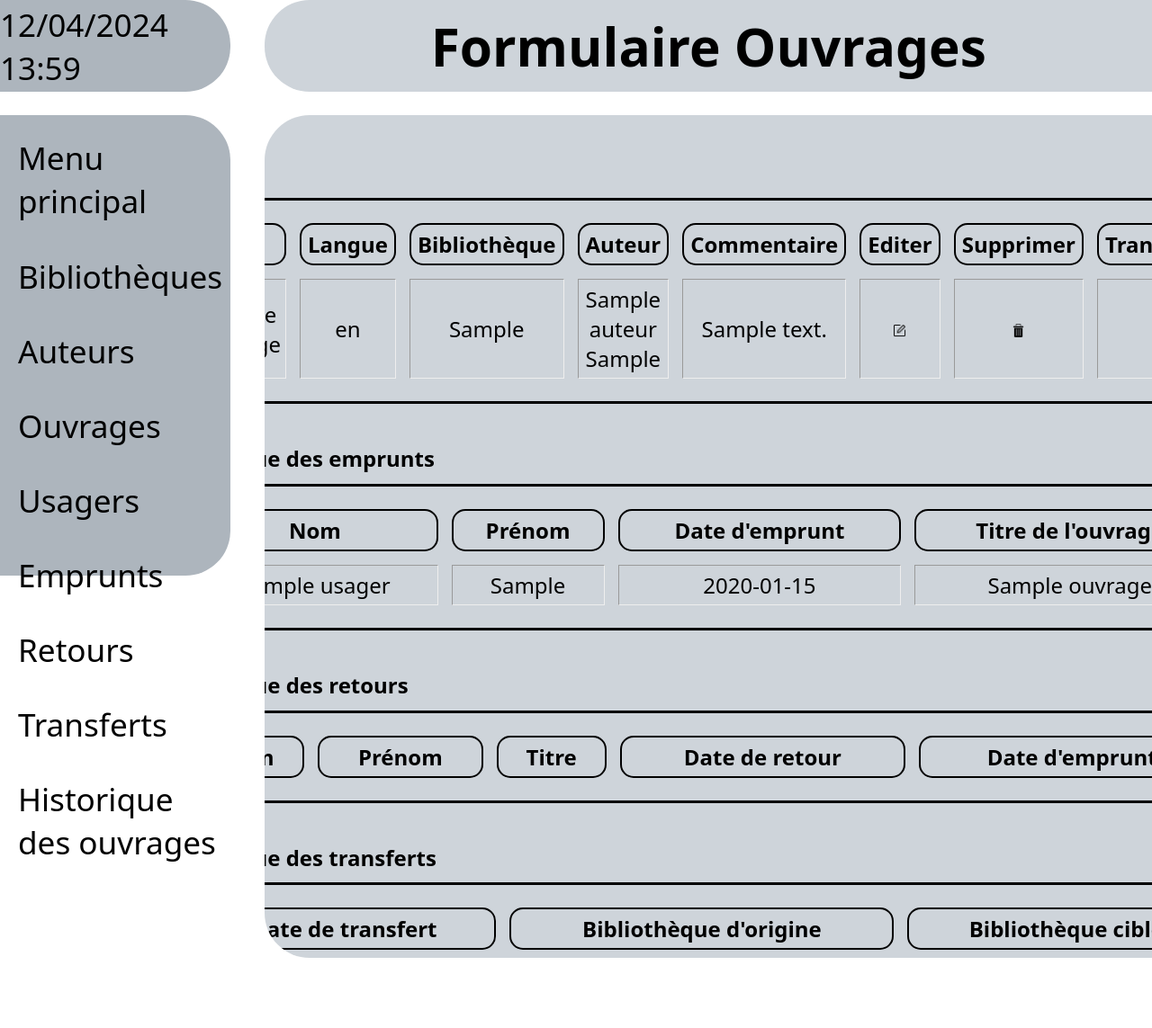
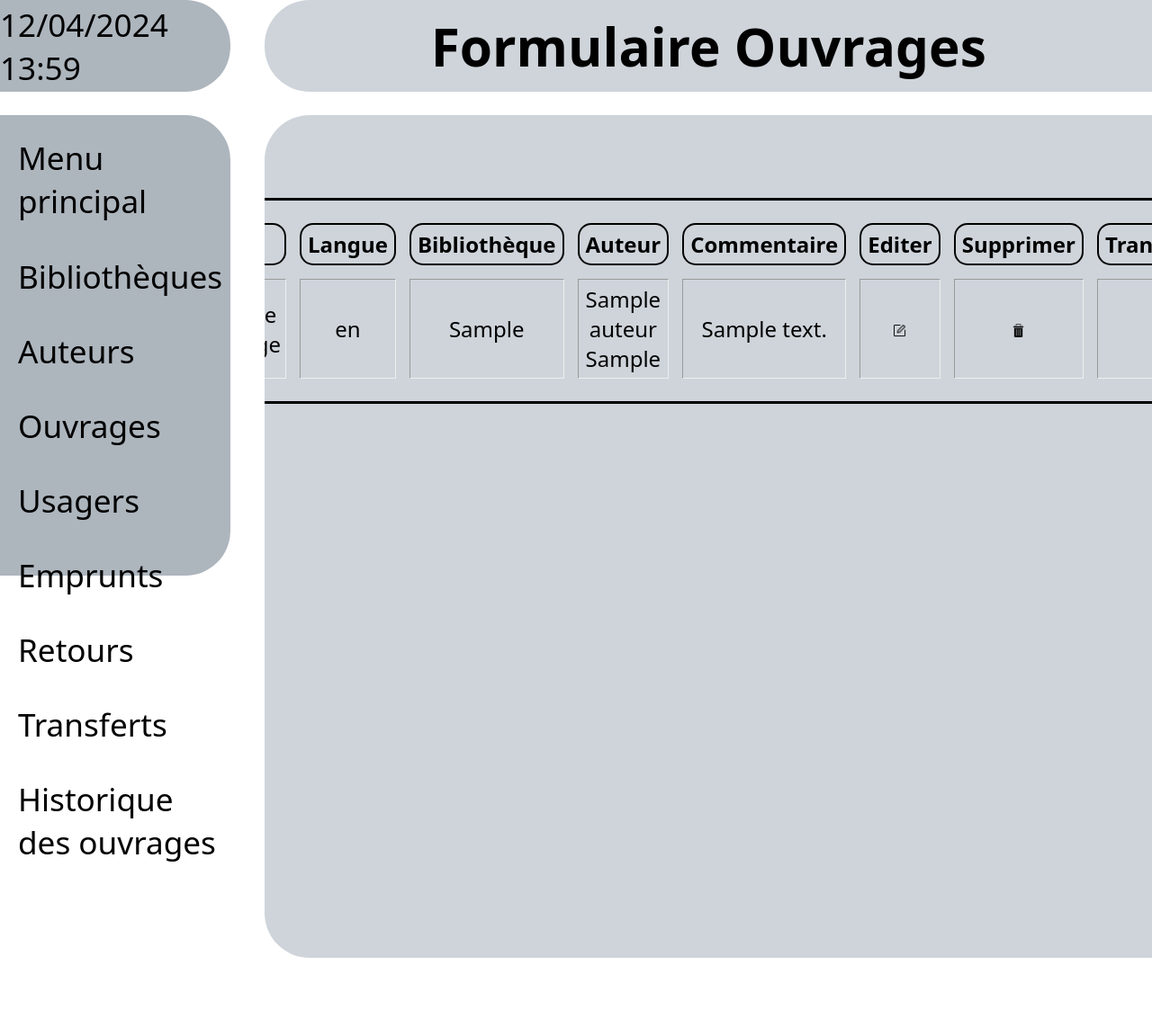
Before and after one commit to TusseauElouan/GrosProjetSaMere, a PHP site: page /Pages/Ouvrages/ouvrages_01.php in a window 1280 px wide. Shown: the top 1143 px of the page at 90% size. Run offline with PHP 8.4, Linux system fonts and the light colour scheme; tables that the repository leaves empty hold one stand-in row (values such as "Sample post"); lists and menus that the app fills with data are empty.

Commit message:
Update ouvrages_01.php

```diff
--- a/Pages/Ouvrages/ouvrages_01.php
+++ b/Pages/Ouvrages/ouvrages_01.php
@@ -90,66 +90,6 @@ if (isset($_REQUEST['type'])) {
                         }
                     ?>
                 </table><br /><br />
-                <h2>Historique des emprunts</h2>
-                <table  class="tableau-liste" border="1" cellpadding="5px 7px">
-                    <tr>
-                        <th>Nom</th>
-                        <th>Prénom</th>
-                        <th>Date d'emprunt</th>
-                        <th>Titre de l'ouvrage</th>
-                    </tr>
-                    <?php
-                        $sql_emprunts = "SELECT e.date_emprunt, u.nom_usager, u.prenom_usager, o.titre_ouvrage
-                                        FROM emprunt e
-                                        JOIN usager u ON e.numero_usager = u.numero_usager
-                                        JOIN ouvrage o ON e.numero_ouvrage = o.numero_ouvrage";
-                        $result_emprunts = $pdo->query($sql_emprunts);
-                        while($row = $result_emprunts->fetch(PDO::FETCH_ASSOC)){
-                            echo "<tr><td>".$row['nom_usager']."</td><td>".$row['prenom_usager']."</td><td>".$row['date_emprunt']."</td><td>".$row['titre_ouvrage']."</td></tr>";
-                        }
-                    ?>
-                </table><br /><br />
-
-                <h2>Historique des retours</h2>
-                <table class="tableau-liste" border="1" cellpadding="5px 7px">
-                    <tr>
-                        <th>Nom</th>
-                        <th>Prénom</th>
-                        <th>Titre</th>
-                        <th>Date de retour</th>
-                        <th>Date d'emprunt</th>
-                    </tr>
-                    <?php
-                        $sql_retours = "SELECT r.date_retour, u.nom_usager, u.prenom_usager,o.titre_ouvrage, e.date_emprunt
-                                        FROM retour r
-                                        JOIN emprunt e ON r.numero_emprunt = e.numero_emprunt
-                                        JOIN usager u ON e.numero_usager = u.numero_usager
-                                        JOIN ouvrage o ON r.numero_retour = o.numero_ouvrage";
-                        $result_retours = $pdo->query($sql_retours);
-                        while($row = $result_retours->fetch(PDO::FETCH_ASSOC)){
-                            echo "<tr><td>".$row['nom_usager']."</td><td>".$row['prenom_usager']."</td><td>".$row['titre_ouvrage']."</td><td>".$row['date_retour']."</td><td>".$row['date_emprunt']."</td></tr>";
-                        }
-                    ?>
-                </table><br /><br />
-
-                <h2>Historique des transferts</h2>
-                <table class="tableau-liste" border="1" cellpadding="5px 7px">
-                    <tr>
-                        <th>Date de transfert</th>
-                        <th>Bibliothèque d'origine</th>
-                        <th>Bibliothèque cible</th>
-                    </tr>
-                    <?php
-                        $sql_transferts = "SELECT t.date_transfert, b1.ville_bibliotheque AS origine, b2.ville_bibliotheque AS cible
-                                            FROM transfert t
-                                            JOIN bibliotheque b1 ON t.numero_bibliotheque_origine = b1.numero_bibliotheque
-                                            JOIN bibliotheque b2 ON t.numero_bibliotheque_cible = b2.numero_bibliotheque";
-                        $result_transferts = $pdo->query($sql_transferts);
-                        while($row = $result_transferts->fetch(PDO::FETCH_ASSOC)){
-                            echo "<tr><td>".$row['date_transfert']."</td><td>".$row['origine']."</td><td>".$row['cible']."</td></tr>";
-                        }
-                    ?>
-                </table>
             </div>
         </div>
     </main>
```
